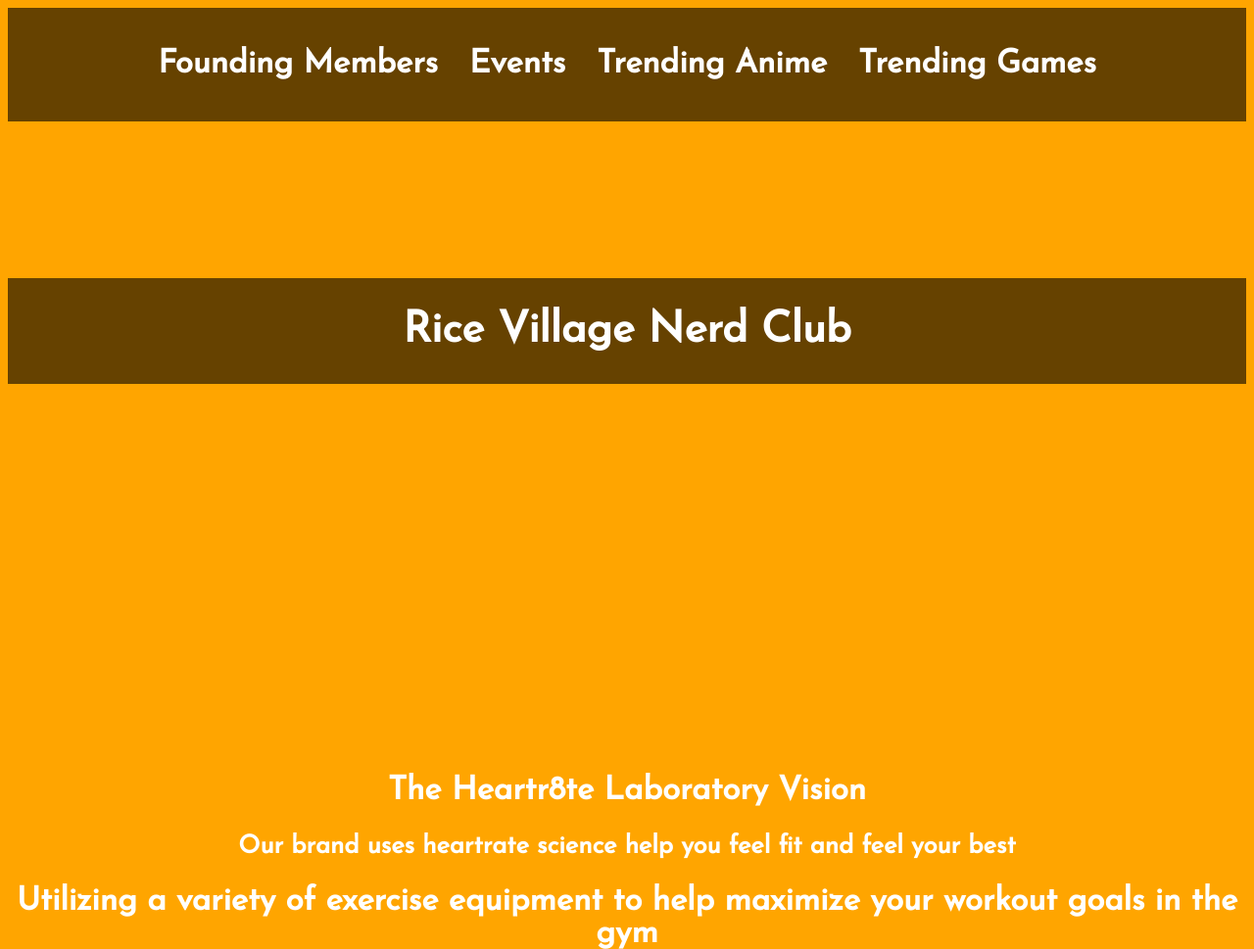
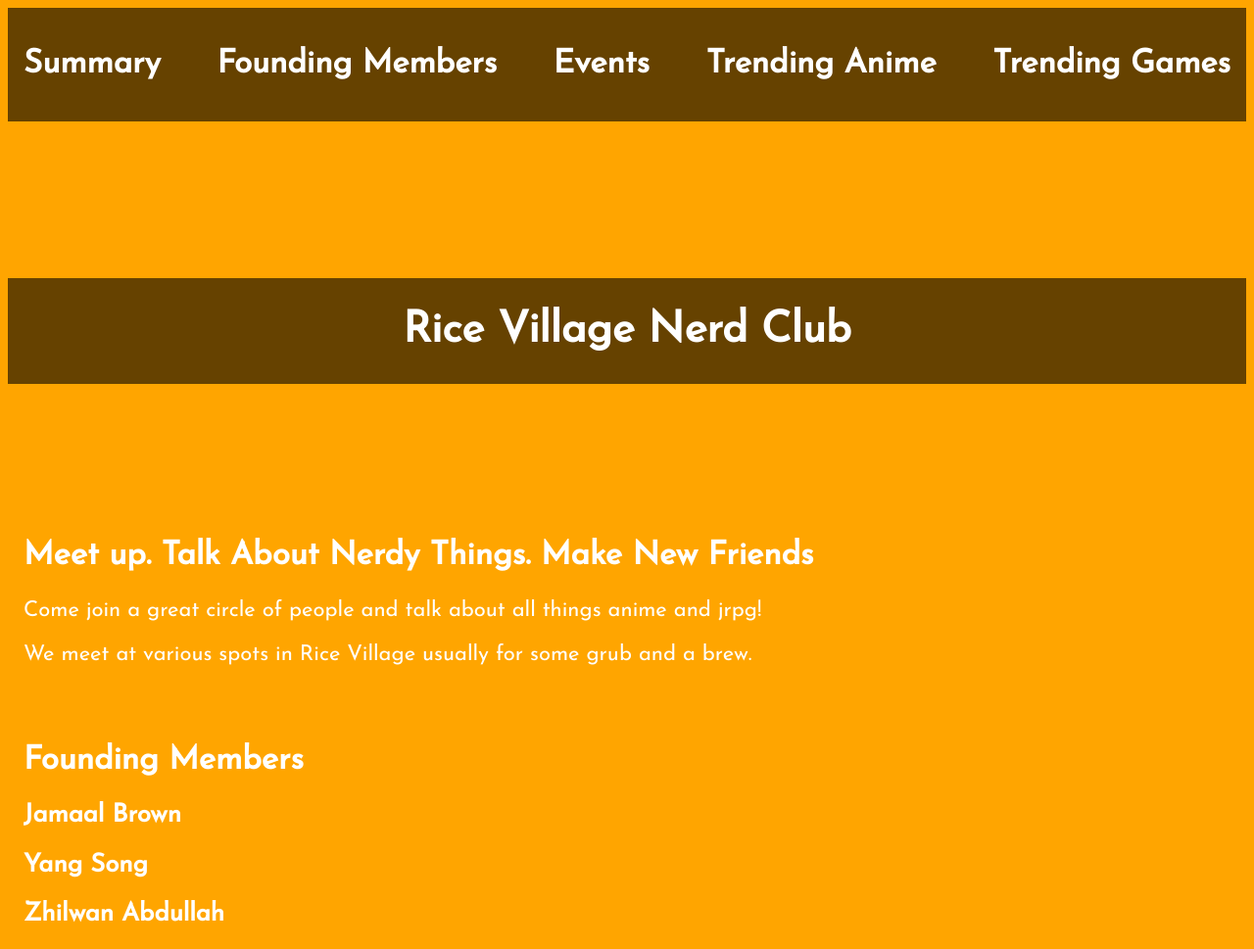
Before and after one commit to Jamaalwbrown/Responsive-Club-Website, a plain HTML site: page index.html in a window 1280 px wide. Shown: the top 969 px of the page at 98% size. Drawn offline with Linux system fonts and the light colour scheme.

Commit message:
Changing header. Adding summary and founding members sections along with css styling for those sections

```diff
--- a/index.html
+++ b/index.html
@@ -13,22 +13,31 @@
   <body>
     <nav>
         <ul class = "navbar container">
-          <li class = "navbar"><a href="#founding members"><h2>Founding Members</h2></a></li>
+          <li class = "navbar"><a href="#summary"><h2>Summary</h2></a></li>
+          <li class = "navbar"><a href="#founding-members"><h2>Founding Members</h2></a></li>
           <li class = "navbar"><a href="#events"><h2>Events</h2></a></li>
-          <li class = "navbar"><a href="#trending anime"><h2>Trending Anime</h2></a></li>
-          <li class = "navbar"><a href="#trending games"><h2>Trending Games</h2></a></li>
+          <li class = "navbar"><a href="#trending-anime"><h2>Trending Anime</h2></a></li>
+          <li class = "navbar"><a href="#trending-games"><h2>Trending Games</h2></a></li>
         </ul>
       </nav>
     <header>
       <h1>Rice Village Nerd Club</h1>
     </header>
     <main>
-      <div id = "founding members">
-        <div class = "content">
-          <h2>The Heartr8te Laboratory Vision</h2>
-          <h3>Our brand uses heartrate science help you feel fit and feel your best</h3>
+        <div id ="summary">
+            <h2>Meet up. Talk About Nerdy Things. Make New Friends</h2>
+            <p>Come join a great circle of people and talk about all things anime and jrpg!</p>
+            <p>We meet at various spots in Rice Village usually for some grub and a brew.</p>
         </div>
-      </div>
+
+        <div id = "founding-members">
+            <div class = "content">
+              <h2>Founding Members</h2>
+              <h3>Jamaal Brown</h3>
+              <h3>Yang Song</h3>
+              <h3>Zhilwan Abdullah</h3>
+            </div>
+        </div>
 
       <div id ="events">
         <div class = "content">
@@ -55,7 +64,7 @@
         </div>
       </div>
 
-      <div id ="trending anime">
+      <div id ="trending-anime">
         <div class = "content">
           <h2>Utilizing a variety of workout and diet programs to help weightloss goals in and outside of the gym</h2>
 
@@ -86,7 +95,7 @@
         </div>
       </div>
 
-      <div id="trending games">
+      <div id="trending-games">
           <div class = "team">
             <h2>Jamaal Brown</h2>
             <h3 class = "work-title">CEO - Founder and Principal Investor</h3>
--- a/styles.css
+++ b/styles.css
@@ -5,23 +5,10 @@ html {
   body {
       font-family: 'Josefin Sans', sans-serif;
       color: white;
-      text-align: center;
       font-size: 22px;
   }
 
-  header {
-      display: block;
-      height: 30rem;
-  }
-
-  header h1 {
-      color: white;
-      text-align: center;
-      margin-top: 10rem;
-      padding: 2rem;
-      background-color: rgba(0, 0, 0, 0.6);
-
-  }
+  /*Styling for the navigation bar at the top of the page*/
 
   .navbar.container {
     display: flex;
@@ -34,7 +21,7 @@ html {
 }
 
 .navbar {
-      justify-content: center;
+    justify-content: space-between;
 }
 
 .navbar a {
@@ -55,18 +42,34 @@ html {
     text-decoration: none;
 }
 
-  #vision-container .content {
-      display: flex;
-      flex-flow: column wrap;
-      justify-content: center;
+
+/*Styling for the header of the website which reads "Rice Village Nerd Club*/
+
+  header {
+      display: block;
+      height: 15rem;
+  }
+
+  header h1 {
+      color: white;
+      text-align: center;
+      margin-top: 10rem;
+      padding: 2rem;
+      background-color: rgba(0, 0, 0, 0.6);
+
+  }
+
+  /*Styling for the about section*/
+
+  #summary {
+      margin-left: 1rem;
+      margin-bottom: 5rem;
   }
 
 
-  #product-container {
-    display: flex;
-    flex-flow: row wrap;
-    justify-content: space-around;
-    align-items: center;
+  #founding-members {
+   margin-left: 1rem;
+   margin-top: 5rem;
 }
 
   #services-container {
```
Lines whose indentation alone changed are shown as unchanged.
